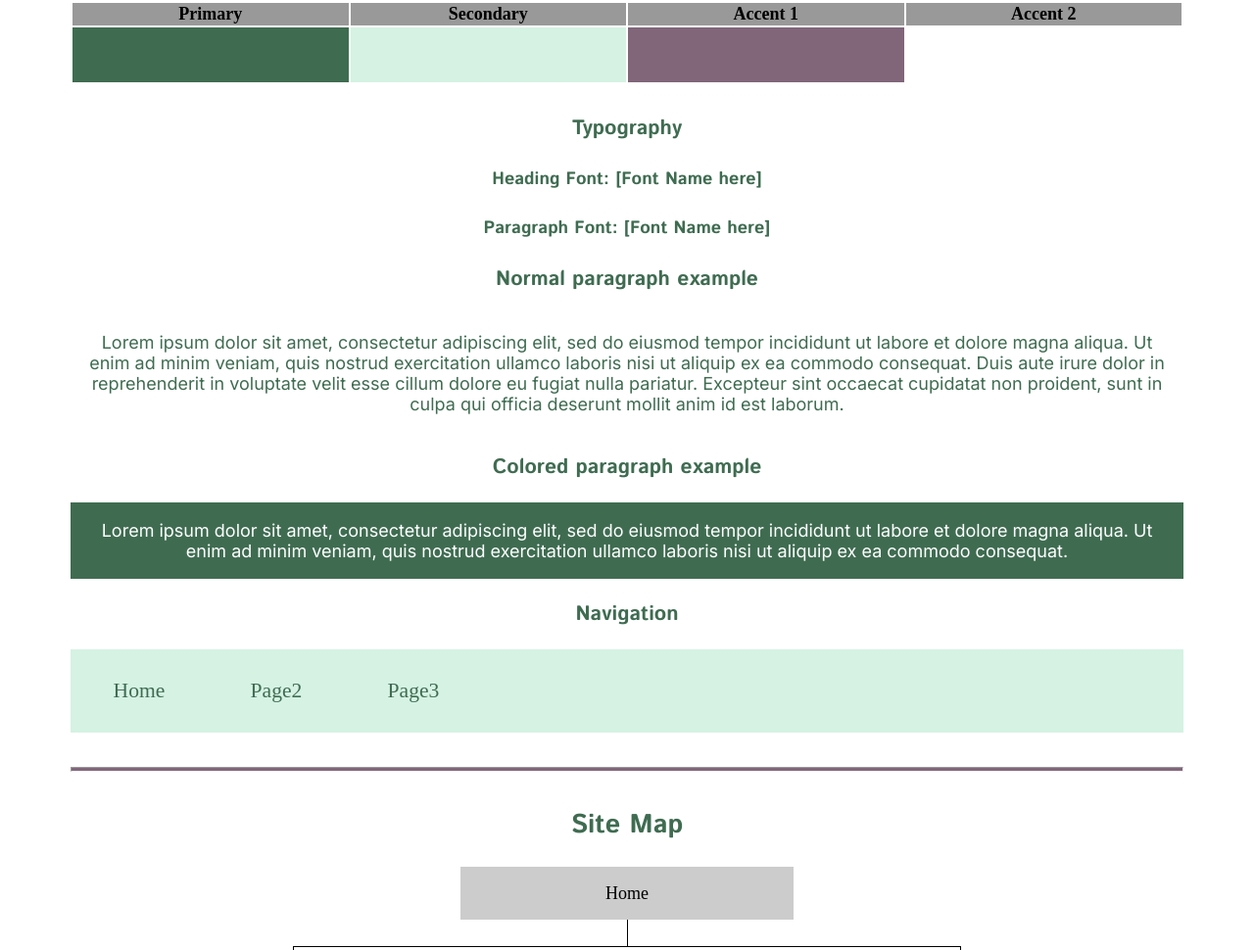
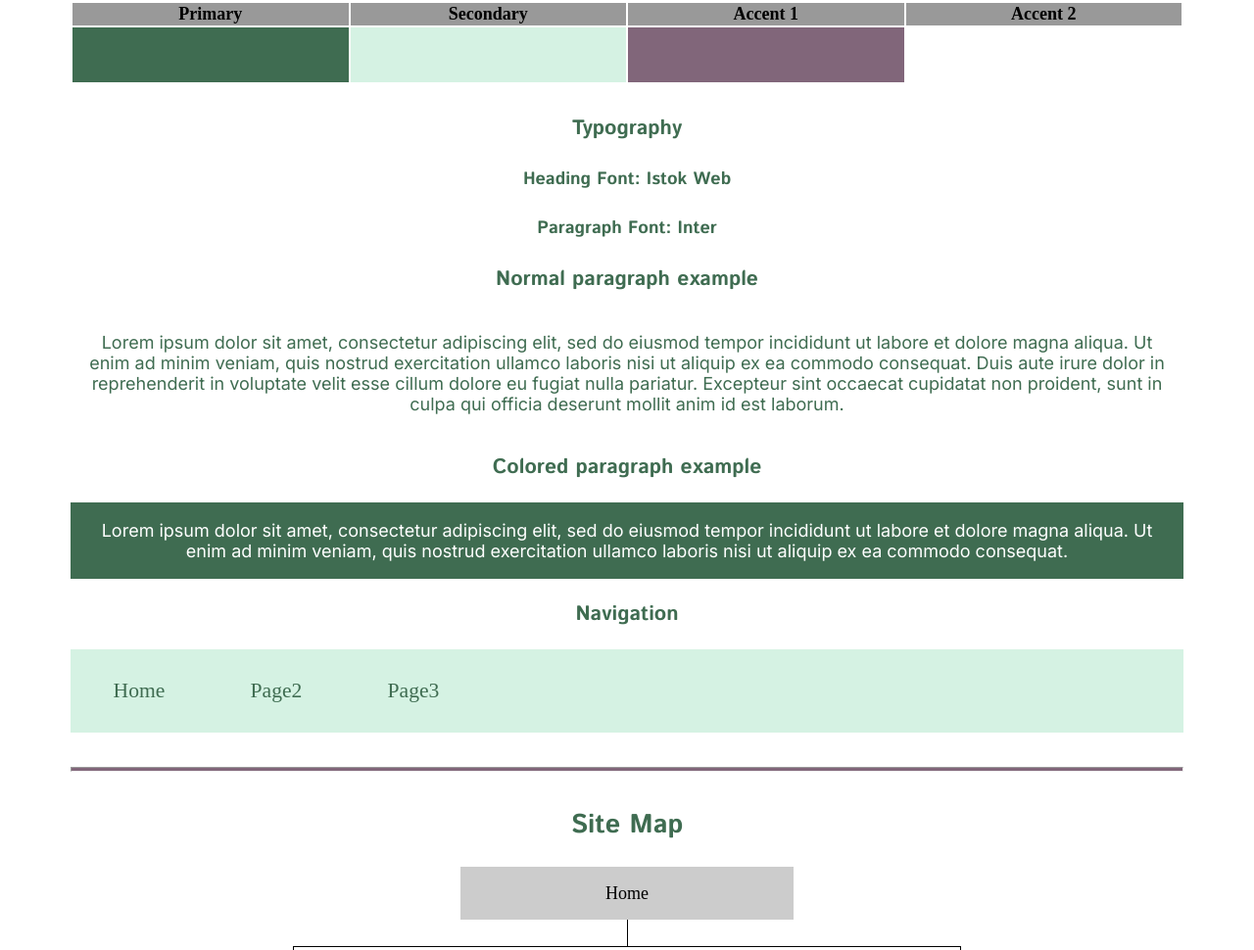
Before and after one commit to AustinMurdock/wdd130-site-public-rep, a plain HTML site: page austinmurdock/site-plan.html in a window 1280 px wide. Shown: the part 1329-2299 px from the top of the page at 98% size. Drawn offline with Linux system fonts and the light colour scheme.

Commit message:
updated font labels in austinmurdock/site-plan.html

```diff
--- a/austinmurdock/site-plan.html
+++ b/austinmurdock/site-plan.html
@@ -58,10 +58,10 @@
             <!-- Choose a font for your paragraphs (body copy) and headlines. What font(s) have you chosen? Why did you choose what you did? Make sure to review the list of web safe fonts at W3Schools.org as a starting point. Think also about which of your colors above you might use for background and font colors. -->
 
             <h4>
-                Heading Font: [Font Name here] <!-- change this -->
+                Heading Font: Istok Web
             </h4>
             <h4>
-                Paragraph Font: [Font Name here] <!-- change this -->
+                Paragraph Font: Inter
             </h4>
             <h3>
                 Normal paragraph example
```
